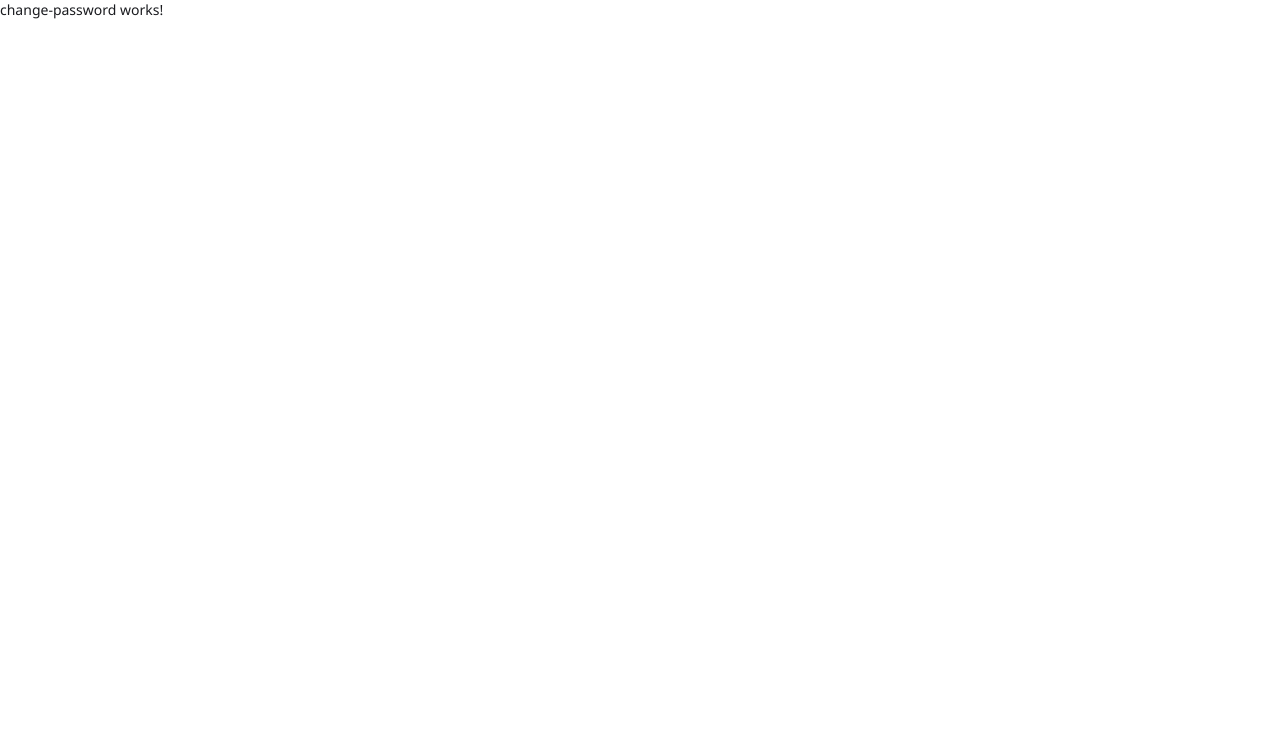
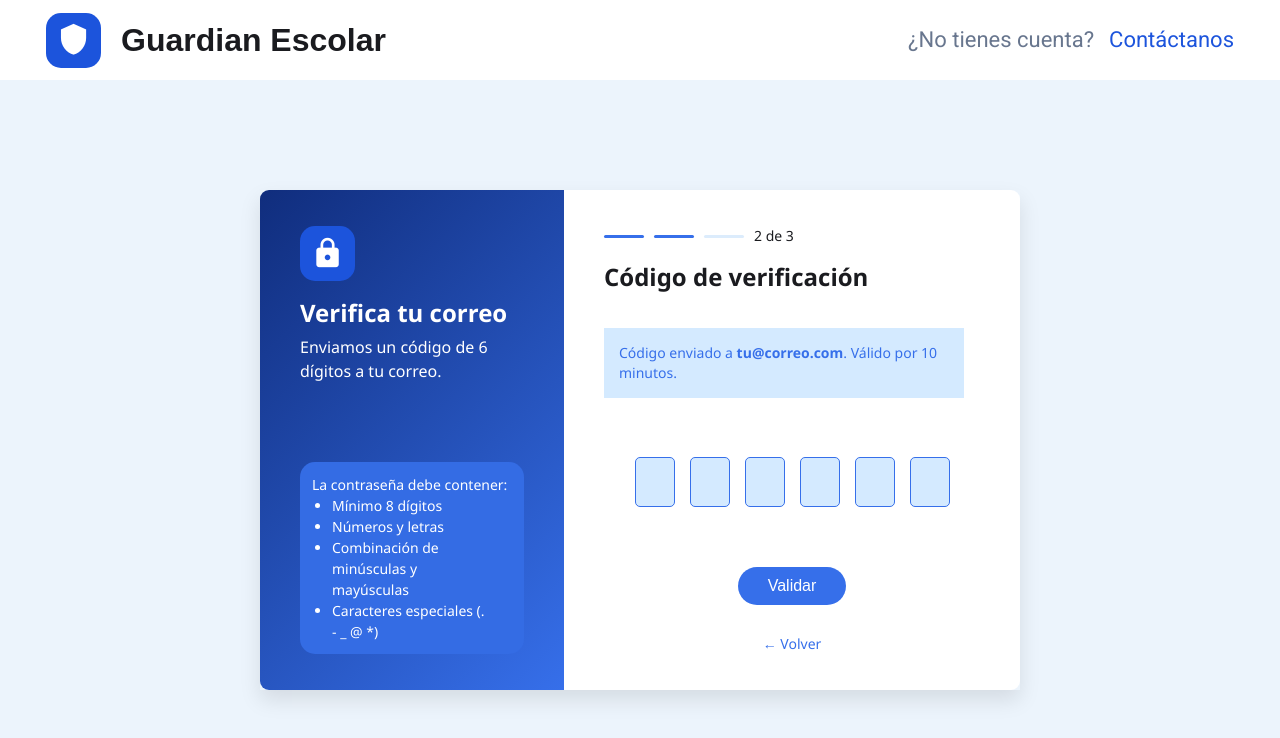
Before and after one commit to school-guardian-project/GuardianEscolar, an Angular app: page /admin/change-password/code in a window 1280 px wide. Shown: the top 738 px of the page. Built offline with nearby package versions, Linux system fonts and the light colour scheme.

Commit message:
feat: implemente la estructura base de html para los pasos de gestion de contraseña

```diff
--- a/src/app/features/profile/pages/change-password/change-password.html
+++ b/src/app/features/profile/pages/change-password/change-password.html
@@ -1 +1 @@
-<p>change-password works!</p>
+<router-outlet></router-outlet>
--- a/src/app/features/profile/pages/change-password/change-password.ts
+++ b/src/app/features/profile/pages/change-password/change-password.ts
@@ -1,8 +1,9 @@
 import { Component } from '@angular/core';
+import { RouterOutlet } from "@angular/router";
 
 @Component({
   selector: 'app-change-password',
-  imports: [],
+  imports: [RouterOutlet],
   templateUrl: './change-password.html',
   styleUrl: './change-password.css',
 })
--- a/src/app/features/profile/pages/change-password/steps/code/code.css
+++ b/src/app/features/profile/pages/change-password/steps/code/code.css
@@ -1,33 +1,58 @@
-main {
-    display: flex;
-    justify-content: center;
-    align-items: center;
-    flex-direction: column;
-    padding: 100px 0;
-    color: var(--text-color);
+input.ng-invalid.ng-touched {
+  border: 2px red solid;
 }
 
-h1 {
-    font-size: 2.5rem;
+input {
+  transition: border 0.2s ease;
 }
 
-p {
-    font-size: 1.2rem;
+.error {
+  color: red;
+  text-align: center;
+  margin-bottom: 40px;
+  margin-top: -50px;
 }
 
-button {
-    margin-top: 30px;
-    background-color: #048c04;
-    color: white;
-    border-radius: 10px;
-    width: 170px;
-    height: 45px;
-    cursor: pointer;
-    border: none;
-    font-size: 1.5rem;
+.pin-inputs {
+  display: flex;
+  justify-content: center;
+  gap: 15px;
+  flex-direction: row;
+  align-items: center;
+  margin-bottom: 50px;
 }
 
-.btn {
-    display: flex;
-    justify-content: center;
+.pin-input {
+  width: 40px;
+  height: 50px;
+  border-radius: 5px;
+  border: 1px solid #366fea;
+  text-align: center;
+  font-size: 1.5rem;
+  background-color: #D4EAFF;
 }
+
+.pin-input:focus {
+  outline: none;
+  border: 2px solid #366fea;
+}
+
+.login-description {
+  background-color: #D4EAFF;
+  color: #366fea;
+  padding: 15px;
+  display: flex;
+  flex-direction: row;
+  align-items: center;
+  margin-bottom: 50px;
+  word-wrap: break-word;
+  line-height: 1.4;
+  max-width: 360px;
+  margin-top: -40px;
+}
+
+form {
+  display: flex;
+  flex-direction: column;
+  width: 100%;
+}
--- a/src/app/features/profile/pages/change-password/steps/code/code.html
+++ b/src/app/features/profile/pages/change-password/steps/code/code.html
@@ -1,17 +1,17 @@
-<app-nav-component></app-nav-component>
-
-<main>
-    <h1>Actualizar contraseña</h1>
-
-    <p>Hemos enviado un código de confirmación a su correo.</p>
-    <p>Por favor ingréselo</p>
-
-    <app-pin-input></app-pin-input>
-
-    <p>En caso de no haber recibido ningún</p>
-    <p>código, solicítelo nuevamente</p>
-
-    <div class="btn">
-        <button type="button" (click)="onSubmit()">Verificar</button>
+<app-change-password iconHead="lock" title="Verifica tu correo"
+  sessionDescription="Enviamos un código de 6 dígitos a tu correo." titleStep="Código de verificación"
+  loginDescription="" buttonText="Validar" returnStep="Volver" (return)="return()" [showProgress]="true"
+  [currentStep]="2" stepText="2 de 3" (submit)="onSubmit()">
+  <div class="login-description">
+    <span>Código enviado a <b> tu@correo.com</b>. Válido por 10 minutos.</span>
+  </div>
+  <form action="" [formGroup]="form">
+    <div class="pin-inputs">
+      <input class="pin-input" *ngFor="let ctrl of pinControls.controls; let i = index" [formControl]="ctrl"
+        maxlength="1" (input)="onInput($event, i)">
     </div>
-</main>
+    @if (form.invalid && form.touched) {
+    <small class="error">*Ingresa los 6 digitos del codigo</small>
+    }
+  </form>
+</app-change-password>
--- a/src/app/features/profile/pages/change-password/steps/code/code.ts
+++ b/src/app/features/profile/pages/change-password/steps/code/code.ts
@@ -1,23 +1,58 @@
 import { Component } from '@angular/core';
-import { ActivatedRoute, Router } from '@angular/router';
-import { NavComponent } from "../../../../../../shared/components/navbar/nav-component/nav-component";
-import { PinInput } from "../../../../../../shared/components/pin-input/pin-input";
+import { Router } from '@angular/router';
+import { ChangePassword } from '../../../../../../shared/components/change/change-password/change-password';
+import { FormBuilder, FormGroup, ReactiveFormsModule, Validators } from '@angular/forms';
+import { NgFor } from '@angular/common';
 
 @Component({
   selector: 'app-code',
-  imports: [NavComponent, PinInput],
+  imports: [ChangePassword, ReactiveFormsModule, NgFor],
   templateUrl: './code.html',
   styleUrl: './code.css',
 })
 export class Code {
-  constructor(
-    private router: Router,
-    private route: ActivatedRoute
-  ) {
+  form: FormGroup
+  constructor(private router: Router, private fb: FormBuilder) {
+    this.form = this.fb.group({
+      pin: this.fb.array(
+        Array.from({ length: 6 }, () =>
+          this.fb.control('', [
+            Validators.required,
+            Validators.pattern('^[a-zA-Z0-9]$')
+          ])
+        )
+      )
+    })
+  }
 
+  get pinControls() {
+    return this.form.get('pin') as any;
+  }
+
+  onInput(event: any, index: number) {
+    const value = event.target.value.toUpperCase().replace(/[^A-Z0-9]/g, '');
+
+    const control = this.pinControls.at(index);
+    control.setValue(value, { emitEvent: false });
+
+    // mover al siguiente input
+    if (value && index < 5) {
+      const inputs = document.querySelectorAll('input');
+      (inputs[index + 1] as HTMLElement)?.focus();
+    }
   }
 
   onSubmit() {
-    this.router.navigate(['../reset'], { relativeTo: this.route });
+    const pin = this.pinControls.value.join('');
+    if (this.form.valid) {
+      this.router.navigate(['/admin/change-password/reset']);
+    }
+    else {
+      this.form.markAllAsTouched();
+    }
+  }
+
+  return() {
+    this.router.navigate(['/admin/change-password/email']);
   }
 }
--- a/src/app/features/profile/pages/change-password/steps/email/email.css
+++ b/src/app/features/profile/pages/change-password/steps/email/email.css
@@ -1,51 +1,33 @@
-main {
-    display: flex;
-    justify-content: center;
-    align-items: center;
-    flex-direction: column;
-    padding: 100px 0;
-    color: var(--text-color);
+input {
+    padding: 10px;
+    border-radius: 5px;
+    border: #68768e 2px solid;
+    transition: border 0.2s ease;
 }
 
+input:focus {
+    border: #366fea 2px solid;
+    outline: none;
+}
+
+input.ng-invalid.ng-touched {
+    border: 2px red solid;
+}
+
+label {
+    margin-bottom: 7px;
+    font-size: 1rem;
+}
+
+p {
+    color: #68768e;
+    margin-bottom: 50px;
+}
 form {
     display: flex;
     flex-direction: column;
 }
 
-h1 {
-    font-size: 2.5rem;
+.error {
+    color: red;
 }
-
-p {
-    font-size: 1.2rem;
-}
-
-button {
-    margin-top: 30px;
-    background-color: #048c04;
-    color: white;
-    border-radius: 10px;
-    width: 170px;
-    height: 45px;
-    cursor: pointer;
-    border: none;
-    font-size: 1.5rem;
-}
-
-input {
-    border-radius: 30px;
-    width: 100%;
-    height: 45px;
-    background-color: #dcdcdc;
-    border: none;
-    outline: none;
-    box-shadow: none;
-    padding: 0 15px;
-    font-size: 20px;
-    margin-bottom: 10px;
-}
-
-.btn {
-    display: flex;
-    justify-content: center;
-}
--- a/src/app/features/profile/pages/change-password/steps/email/email.ts
+++ b/src/app/features/profile/pages/change-password/steps/email/email.ts
@@ -1,22 +1,32 @@
 import { Component } from '@angular/core';
-import { NavComponent } from "../../../../../../shared/components/navbar/nav-component/nav-component";
-import { ActivatedRoute, Router } from '@angular/router';
+import { Router } from '@angular/router';
+import { FormBuilder, FormGroup, ReactiveFormsModule, Validators } from '@angular/forms';
+import { ChangePassword } from '../../../../../../shared/components/change/change-password/change-password';
 
 @Component({
   selector: 'app-email',
-  imports: [NavComponent],
+  imports: [ReactiveFormsModule, ChangePassword],
   templateUrl: './email.html',
   styleUrl: './email.css',
 })
 export class Email {
-  constructor(
-    private router: Router,
-    private route: ActivatedRoute
-  ) {
+  form: FormGroup;
 
+  constructor(private router: Router, private fb: FormBuilder) {
+    this.form = this.fb.group({
+      email: ['', [Validators.required, Validators.email]]
+    });
   }
 
   onSubmit() {
-    this.router.navigate(['../code'], { relativeTo: this.route });
+    if (this.form.valid) {
+      this.router.navigate(['/admin/change-password/code']);
+    } else {
+      this.form.markAllAsTouched();
+    }
+  }
+
+  return() {
+    this.router.navigate(['/admin/informacion']);
   }
 }
--- a/src/app/features/profile/pages/change-password/steps/reset/reset.css
+++ b/src/app/features/profile/pages/change-password/steps/reset/reset.css
@@ -1,60 +1,39 @@
-main {
-    display: flex;
-    justify-content: center;
-    align-items: center;
-    flex-direction: column;
-    padding: 100px 0;
-    color: var(--text-color);
+input {
+    padding: 10px;
+    border-radius: 5px;
+    border: #68768e 2px solid;
+    transition: border 0.2s ease;
 }
 
+input:focus {
+    border: #366fea 2px solid;
+    outline: none;
+}
+
+input.ng-invalid.ng-touched {
+    border: 2px red solid;
+}
+
+label {
+    margin-bottom: 7px;
+    font-size: 1rem;
+}
+
+#password {
+    margin-bottom: 30px;
+}
+
+p {
+    color: #68768e;
+    margin-bottom: 50px;
+}
 form {
     display: flex;
     flex-direction: column;
 }
 
-h1 {
-    font-size: 2.5rem;
-}
-
-p {
-    font-size: 1.2rem ;
-}
-
-button {
-    margin-top: 30px;
-    background-color: #048c04;
-    color: white;
-    border-radius: 10px;
-    width: 170px;
-    height: 45px;
-    cursor: pointer;
-    border: none;
-    font-size: 1.5rem;
-}
-
-label {
-    margin-top: 30px;
-    font-size: 20px;
-}
-
-input {
-    border-radius: 30px;
-    width: 300px;
-    height: 45px;
-    background-color: #dcdcdc;
-    border: none;
-    outline: none;
-    box-shadow: none;
-    padding: 0 15px;
-    font-size: 20px;
-}
-
-label,
-input {
+.error {
+    color: red;
+    margin-top: -20px;
     margin-bottom: 10px;
 }
-
-.btn {
-    display: flex;
-    justify-content: center;
-}
--- a/src/app/features/profile/pages/change-password/steps/reset/reset.html
+++ b/src/app/features/profile/pages/change-password/steps/reset/reset.html
@@ -1,17 +1,23 @@
-<app-nav-component></app-nav-component>
+<app-change-password iconHead="lock" title="Crea una contraseña segura"
+  sessionDescription="Ten en cuenta las recomendaciones de seguridad." titleStep="Nueva Contraseña"
+  loginDescription="Elige una contraseña que no hayas usado antes" buttonText="Guardar nueva contraseña"
+  returnStep="Volver" (return)="return()" [showProgress]="true" [currentStep]="3" stepText="3 de 3"
+  (submit)="onSubmit()">
 
-<main>
-    <h1>Actualizar contraseña</h1>
+  <form action="" [formGroup]="form">
+    <label for="email">Nueva contraseña</label>
+    <input type="password" id="password" formControlName="password">
 
-    <form action="">
-        <label for="">Ingrese su nueva contraseña</label>
-        <input type="text">
+    <label for="email">Confirmar contraseña</label>
+    <input type="password" id="password" formControlName="confirmPassword">
 
-        <label for="">Confirmar contraseña</label>
-        <input type="text">
+    @if (form.errors && form.errors['passwordNoMatch']) {
+      <small class="error">*Las contraseñas no son iguales.</small>
+    }
 
-        <div class="btn">
-            <button type="button" (click)="onSubmit()">Verificar</button>
-        </div>
-    </form>
-</main>
+    @if (form.errors?.['required']) {
+      <small class="error">*Estos pasos son obligatorios.</small>
+    }
+  </form>
+
+</app-change-password>
--- a/src/app/features/profile/pages/change-password/steps/reset/reset.ts
+++ b/src/app/features/profile/pages/change-password/steps/reset/reset.ts
@@ -1,20 +1,38 @@
 import { Component } from '@angular/core';
-import { NavComponent } from "../../../../../../shared/components/navbar/nav-component/nav-component";
-import { ActivatedRoute, Router } from '@angular/router';
+import { Router } from '@angular/router';
+import { FormBuilder, FormGroup, ReactiveFormsModule, Validators } from '@angular/forms';
+import { passwordMatch } from '../../../../../../shared/validator/password-match.validator';
+import { ChangePassword } from '../../../../../../shared/components/change/change-password/change-password';
 
 @Component({
   selector: 'app-reset',
-  imports: [NavComponent],
+  imports: [ReactiveFormsModule, ChangePassword],
   templateUrl: './reset.html',
   styleUrl: './reset.css',
 })
 export class Reset {
-  constructor(
-    private router: Router,
-    private route: ActivatedRoute
-  ) {}
+  form: FormGroup;
+
+  constructor(private router: Router, private fb: FormBuilder) {
+    this.form = this.fb.group({
+      password: ['', [Validators.required, Validators.minLength(8)]],
+      confirmPassword: ['', [Validators.required, Validators.minLength(8), Validators.maxLength(16), Validators.pattern('^[a-zA-Z0-9]$/g')]]
+    }, {
+      validators: [
+        passwordMatch('password', 'confirmPassword')
+      ]
+    });
+  }
 
   onSubmit() {
-    this.router.navigate(['/profile']);
+    if (this.form.valid) {
+      this.router.navigate(['/admin/informacion']);
+    } else {
+      this.form.markAllAsTouched();
+    }
+  }
+
+  return() {
+    this.router.navigate(['/admin/change-password/code']);
   }
 }
```
Also changed, not shown: src/app/features/profile/pages/change-password/change-password.routes.ts (+4 -8 lines), src/app/features/profile/pages/change-password/steps/email/email.html (+20 -15 lines).
